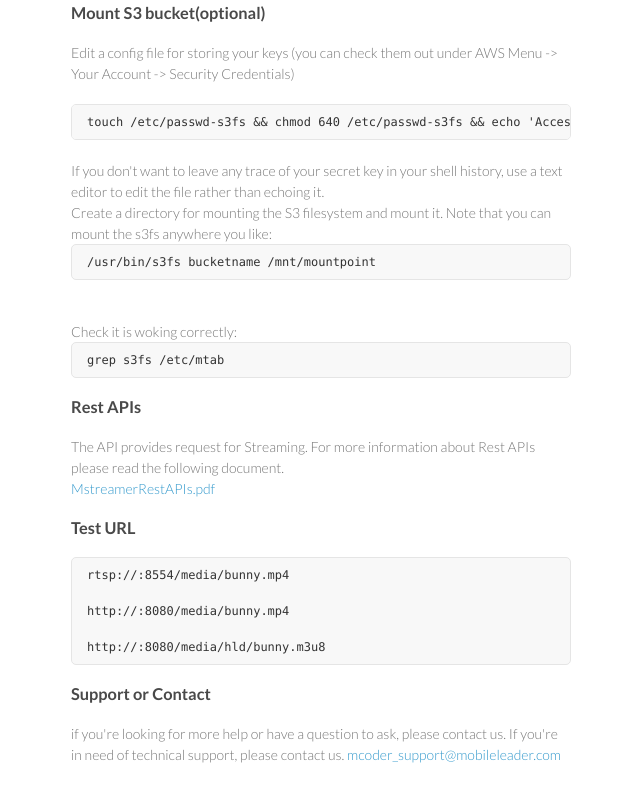
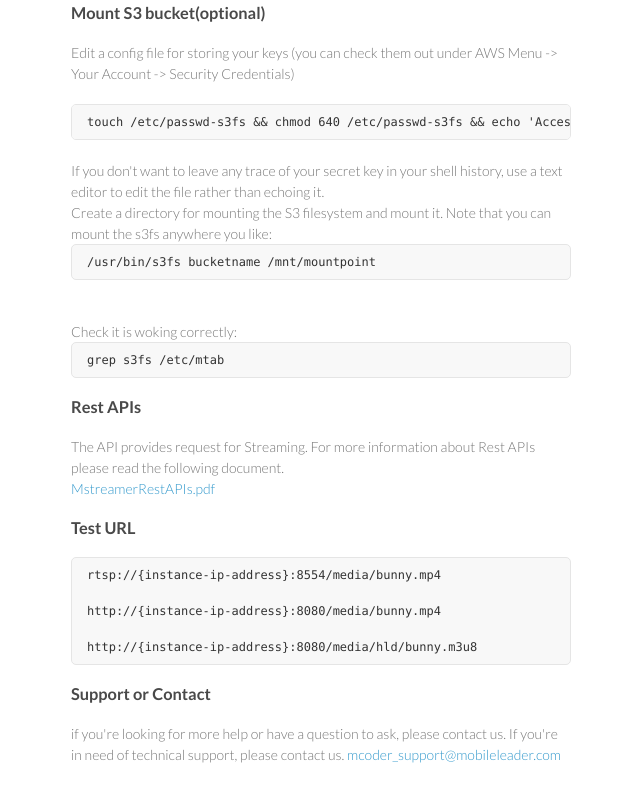
Before and after one commit to mobileleader/Mstreamer, a plain HTML site: page index.html in a window 1280 px wide. Shown: the part 1104-1905 px from the top of the page, without its empty margins (499-1139 px from the left). Drawn offline with Linux system fonts and the light colour scheme.

Commit message:
Update index.html

```diff
--- a/index.html
+++ b/index.html
@@ -101,9 +101,9 @@ Check it is woking correctly:
 <h3>
 <a id="a1" class="anchor" href="#authors-and-contributors" aria-hidden="true"><span class="octicon octicon-link"></span></a>Test URL</h3>
 <pre>
-rtsp://<instance-ip-address>:8554/media/bunny.mp4<br>
-http://<instance-ip-address>:8080/media/bunny.mp4<br>
-http://<instance-ip-address>:8080/media/hld/bunny.m3u8
+rtsp://{instance-ip-address}:8554/media/bunny.mp4<br>
+http://{instance-ip-address}:8080/media/bunny.mp4<br>
+http://{instance-ip-address}:8080/media/hld/bunny.m3u8
 </pre></p>
 
 <h3>
```
